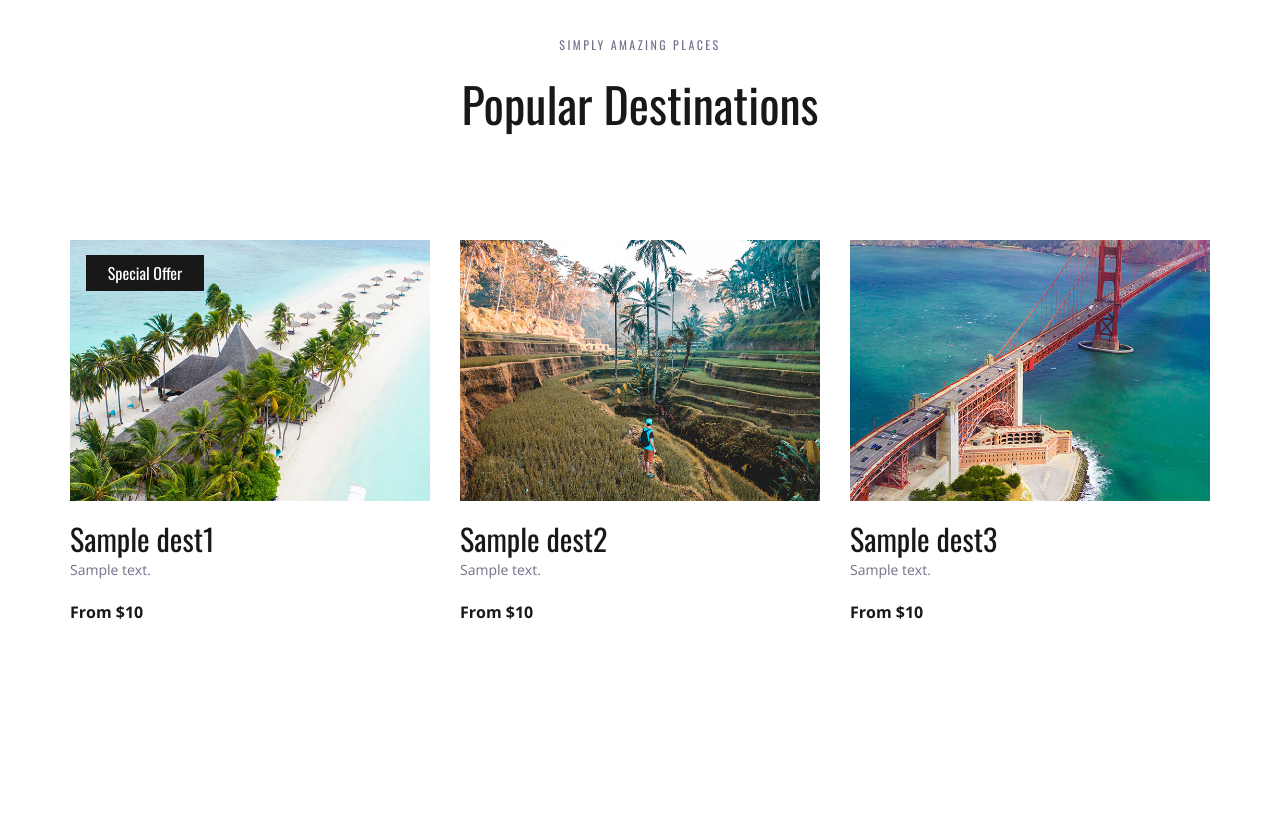
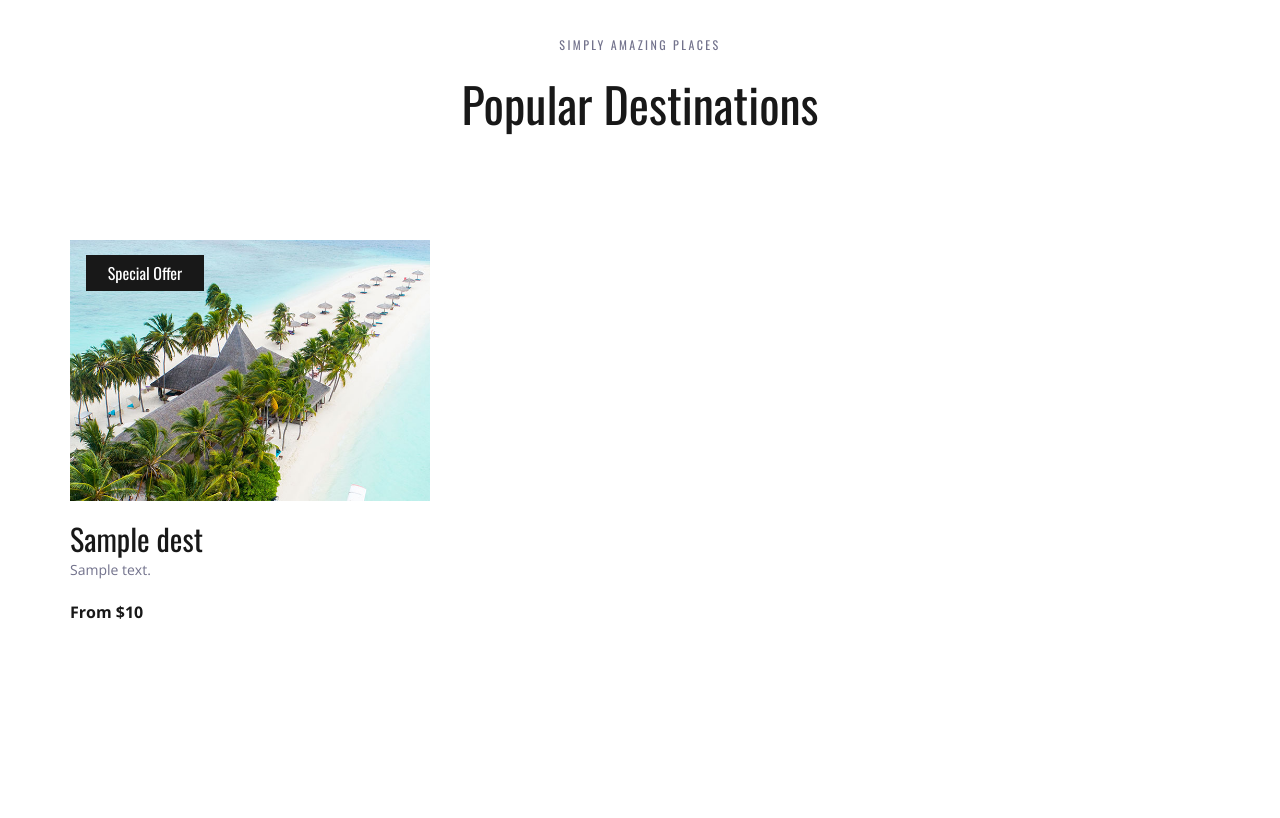
Before and after one commit to dixitdhiman144/Django_practice, a Django app: template templates/index.html in a window 1280 px wide. Shown: the part 1245-2063 px from the top of the page. Run offline with Django 4.2, Linux system fonts and the light colour scheme; the template is opened without the code that fills it: most values are stand-ins (such as "Sample title", 1, 10 or a date in 2020); some libraries are stand-ins or nearby versions.

Commit message:
Passing Dynamic data in html (dynamic destinations)

```diff
--- a/templates/index.html
+++ b/templates/index.html
@@ -278,7 +278,7 @@
 				<div class="row destinations_row">
 					<div class="col">
 						<div class="destinations_container item_grid">
-
+							{% for dest in dests %}
 							<!-- Destination -->
 							<div class="destination item">
 								<div class="destination_image">
@@ -286,41 +286,14 @@
 									<div class="spec_offer text-center"><a href="#">Special Offer</a></div>
 								</div>
 								<div class="destination_content">
-									<div class="destination_title"><a href="destinations.html">{{dest1.name}}</a></div>
+									<div class="destination_title"><a href="destinations.html">{{dest.name}}</a></div>
 									<div class="destination_subtitle">
-										<p>{{dest1.desc}}</p>
+										<p>{{dest.desc}}</p>
 									</div>
-									<div class="destination_price">From ${{dest1.price}}</div>
+									<div class="destination_price">From ${{dest.price}}</div>
 								</div>
 							</div>
-
-							<!-- Destination -->
-							<div class="destination item">
-								<div class="destination_image">
-									<img src="{% static 'images/destination_2.jpg' %}" alt="">
-								</div>
-								<div class="destination_content">
-									<div class="destination_title"><a href="destinations.html">{{dest2.name}}</a></div>
-									<div class="destination_subtitle">
-										<p>{{dest2.desc}}</p>
-									</div>
-									<div class="destination_price">From ${{dest2.price}}</div>
-								</div>
-							</div>
-
-							<!-- Destination -->
-							<div class="destination item">
-								<div class="destination_image">
-									<img src="{% static 'images/destination_3.jpg' %}" alt="">
-								</div>
-								<div class="destination_content">
-									<div class="destination_title"><a href="destinations.html">{{dest3.name}}</a></div>
-									<div class="destination_subtitle">
-										<p>{{dest3.desc}}</p>
-									</div>
-									<div class="destination_price">From ${{dest3.price}}</div>
-								</div>
-							</div>
+							{% endfor %}
 
 						</div>
 					</div>
--- a/travello/views.py
+++ b/travello/views.py
@@ -19,4 +19,6 @@ def index(request):
     dest3.price = 855
     dest3.desc = 'The Beautiful City'
 
-    return render(request, "index.html", {'dest1':dest1, 'dest2':dest2, 'dest3':dest3 })
+    dests = [dest1,dest2,dest3]
+
+    return render(request, "index.html", {'dests':dests})
```
